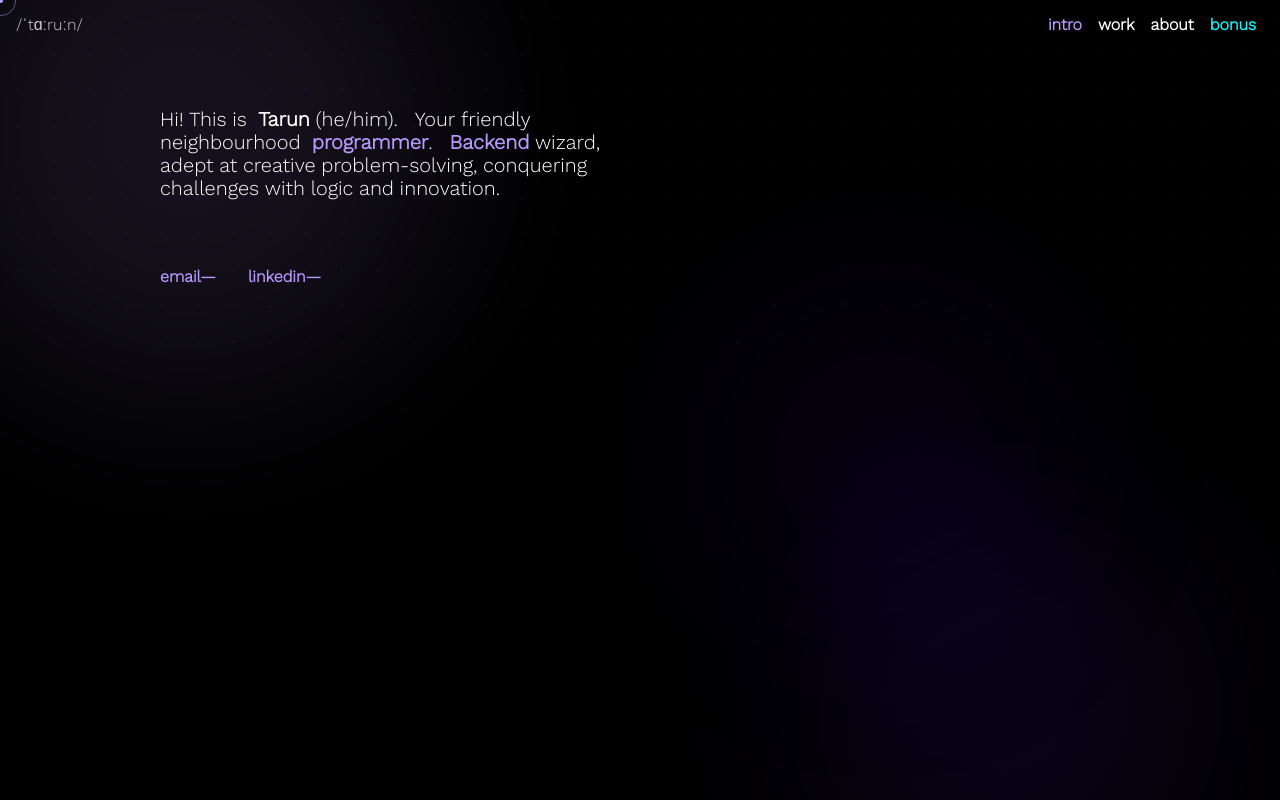
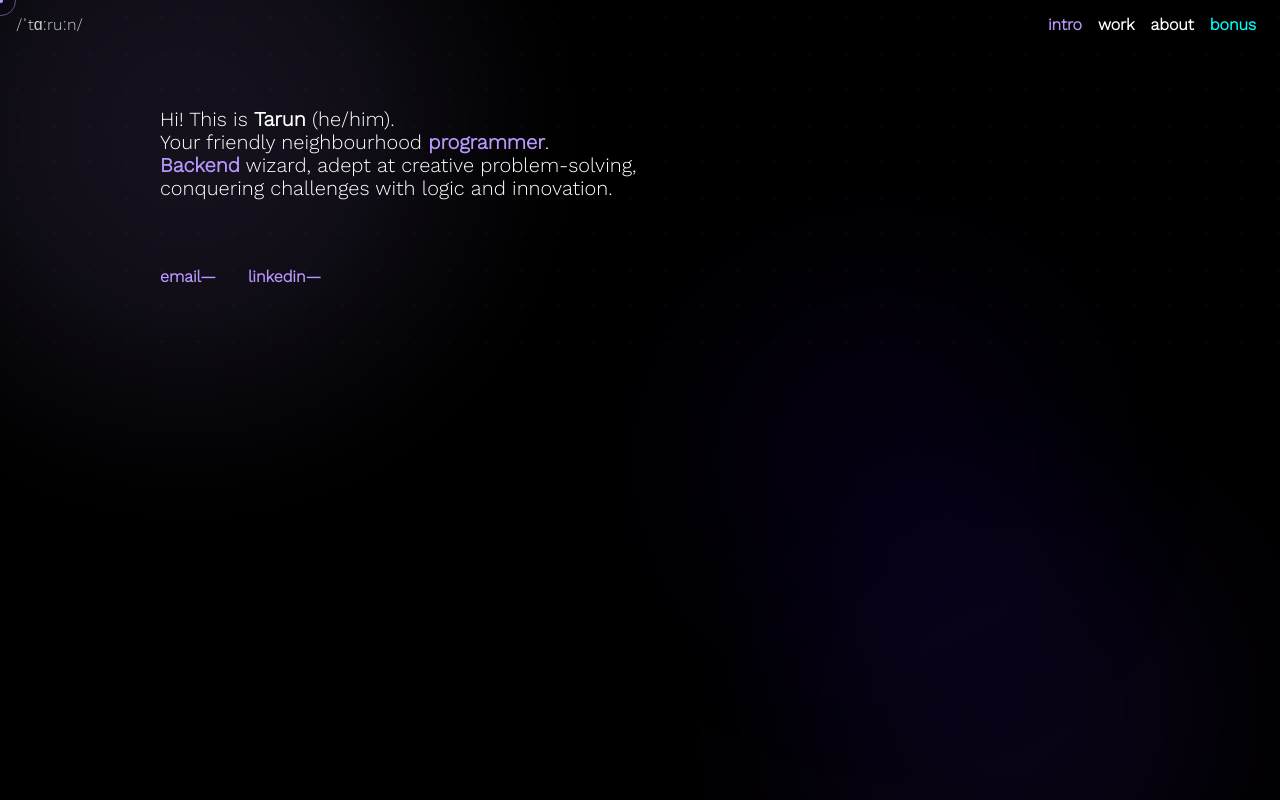
Before and after one commit to atypicalesper/atypicalesper.github.io, a Next.js app: page / in a window 1280 px wide. Shown: the top 800 px of the page. Built offline with nearby package versions, Linux system fonts and the light colour scheme; a web font is replaced by a local one.

Commit message:
fix content spacing: restore line breaks on home, fix stray period on about

```diff
--- a/src/app/about/page.jsx
+++ b/src/app/about/page.jsx
@@ -2,7 +2,7 @@ const About = () => {
   return (
     <section className="about">
       <p>
-        I currently work as a <strong> Software Developer </strong> in <strong>Gurugram, India </strong>.<br />
+        I currently work as a <strong>Software Developer</strong> in <strong>Gurugram, India</strong>.<br />
         My passion burns the brightest for Backend Engineering. <br />
         I am fervently tuned to songs, soaking up their vibes. <br />
       </p>
--- a/src/app/page.jsx
+++ b/src/app/page.jsx
@@ -1,14 +1,14 @@
-import AnimatedText from '../components/AnimatedText';
-
 const Home = () => {
   return (
     <section className="about">
-      <AnimatedText>
-        Hi! This is <b>Tarun</b> (he/him).{' '}
-        Your friendly neighbourhood <strong>programmer</strong>.{' '}
+      <p>
+        Hi! This is <b>Tarun</b> (he/him).
+        <br />
+        Your friendly neighbourhood <strong>programmer</strong>.
+        <br />
         <strong>Backend</strong> wizard, adept at creative problem-solving,
-        conquering challenges with logic and innovation.
-      </AnimatedText>
+        <br /> conquering challenges with logic and innovation.
+      </p>
 
       <strong>
         <a target="blank" href="mailto:atypicalesper@gmail.com" className="about-link">email&mdash;</a>
```
